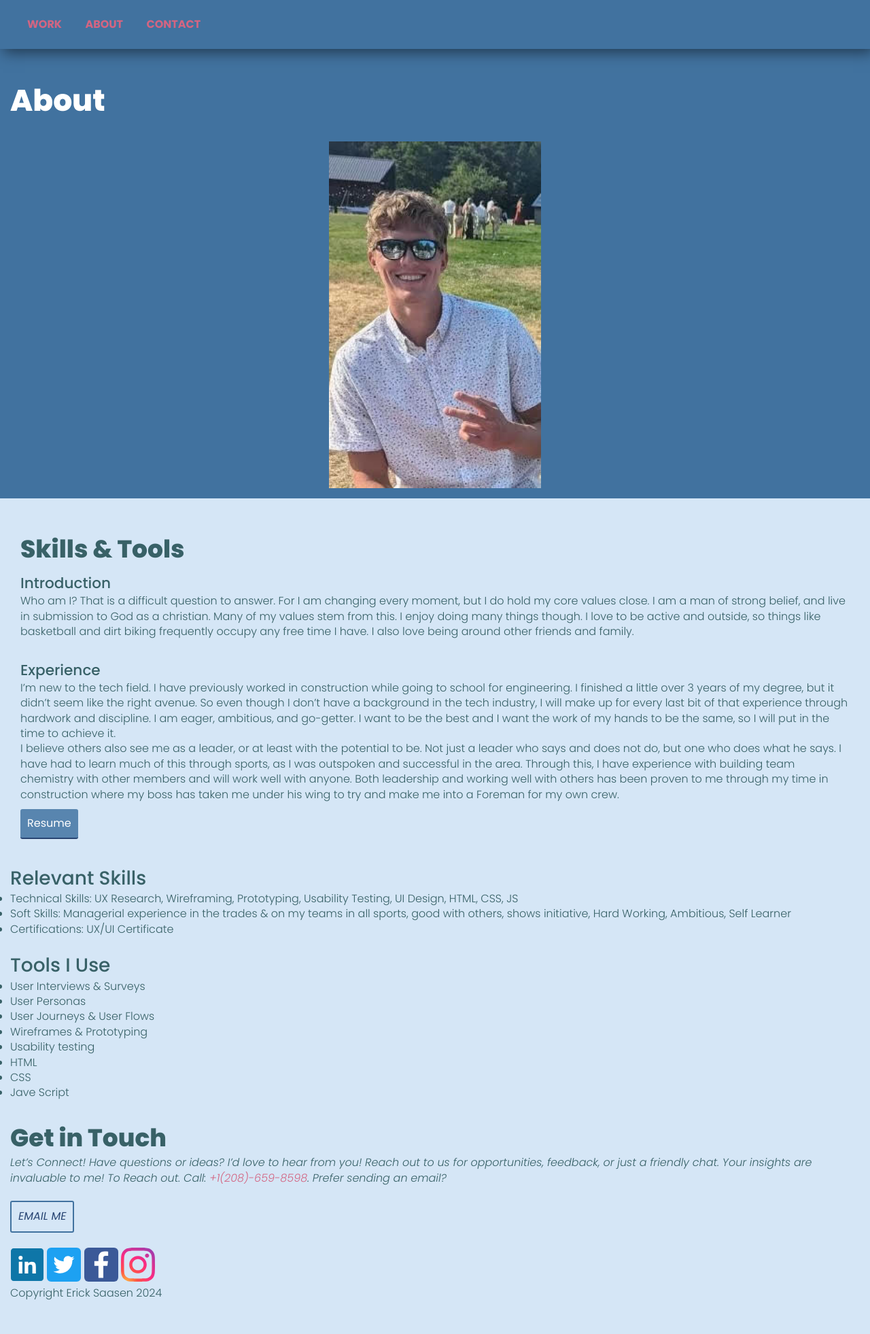
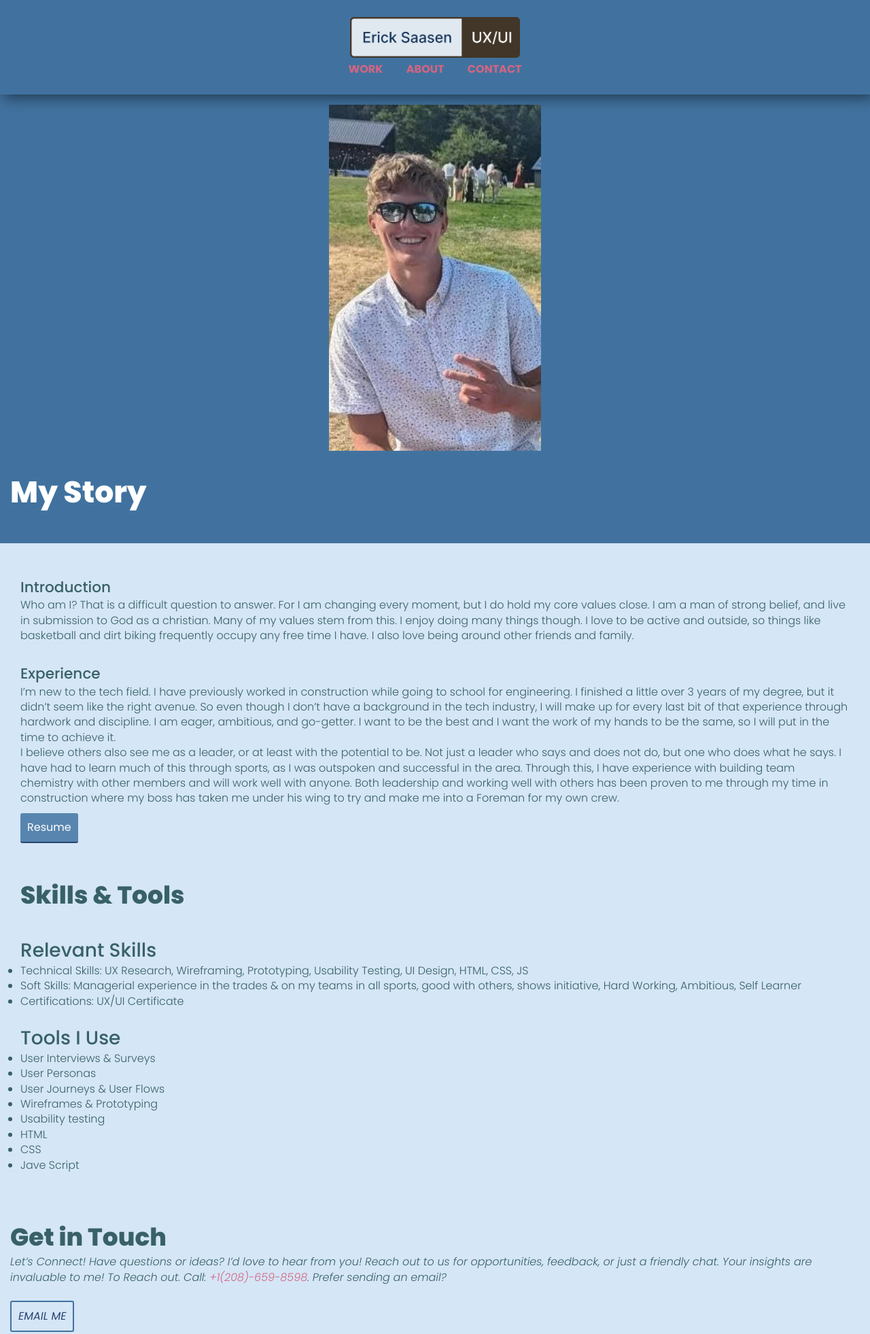
Before and after one commit to esaasen8/portfolio-project-folder, a plain HTML site: page about.html in a window 1280 px wide. Shown: the top 1962 px of the page at 68% size. Before the commit the page ends 1929 px from the top, so only its background shows below. Drawn offline with nearby package versions, Linux system fonts and the light colour scheme.

Commit message:
Updating pictures and navbar

```diff
--- a/about.html
+++ b/about.html
@@ -12,22 +12,24 @@
     </head>
 <body>
     <header>
-        <div class="container">
-            <nav class="navbar">
+        <section class="container" >
+            <picture>
+                <source media="(max-width: 600px)" srcset="img/png/Name_Title_Logo.png">
+                <source media="(min-width: 601px)" srcset="img/png/Name_Title_Logo.png">
+                <img class="logo" src="img/png/Name_Title_Logo.png" alt="portfolio placeholder image" style="width: 100%; height: auto;">
+            </picture>
+            <nav class="navbar" id="navbar">
                 <ul class="nav-list">
                     <li><a href="./index.html" aria-label="My Work">Work</a></li>
                     <li><a href="./about.html" aria-label="About Me">About</a></li>
                     <li><a href="./contact.html" aria-label="Contact Me">Contact</a></li>
                 </ul>
             </nav>
-        </div>
+        </section>
     </header>
     <main>
         <section id="about_me">
             <div class="container">
-                <div>
-                    <h1>About</h1>
-                </div>
                 <div>
                     <picture>
                         <source media="(max-width: 600px)" srcset="img/jpg/sun_glasses_profile.jpg">
@@ -35,14 +37,16 @@
                         <img src="img/jpg/sun_glasses_profile.jpg" alt="Project 1: B4Casting Logo" id="selfie" style="width: 25%; height: auto;">
                     </picture>
                 </div>
+                <div>
+                    <h1>My Story</h1>
+                </div>
             </div>
         </section>
         <article id="about_content">
             <div class="container">
                 <div>
                     <div>
-                        <section id="skills_n_tools" class="container">
-                            <h2>Skills & Tools</h2>
+                        <section id="my_story" class="container">
                             <div id="intro">
                                 <h4>Introduction</h4><p>Who am I? That is a difficult question to answer.
                                     For I am changing every moment, but I do hold my core values close.
@@ -77,20 +81,25 @@
                         </section>
                     </div>
                     <br>
-                    <article>
-                        <h2></h2>
+                    <article id="skills_n_tools">
+                        <div class="container">
+                            <h2>Skills & Tools</h2>
+                            <section class="row" id="skills_n_tools_content">
                                 <div>
-                            <section>
+                                    <article id="relevant_skills" class="column col-md-6" class="container">
                                         <h3>Relevant Skills</h3>
+                                        <div>
                                             <ul>
                                                 <li>Technical Skills: UX Research, Wireframing, Prototyping, Usability Testing, UI Design,  HTML, CSS, JS</li>
                                                 <li>Soft Skills: Managerial experience in the trades & on my teams in all sports, good with others, shows initiative, Hard Working, Ambitious, Self Learner</li>
                                                 <li>Certifications: UX/UI Certificate</li>
                                             </ul>
-                            </section>
+                                        </div>
+                                    </article>
                                     <br>
-                            <section>
+                                    <article id="tools_i_use" class="column col-md-6" class="container">
                                         <h3>Tools I Use</h3>
+                                        <div>
                                             <ul>
                                                 <li>User Interviews & Surveys</li>
                                                 <li>User Personas</li>
@@ -101,6 +110,9 @@
                                                 <li>CSS</li>
                                                 <li>Jave Script</li>
                                             </ul>
+                                        </div>
+                                    </article>
+                                </div>
                             </section>
                         </div>
                     </article>
```
Also changed, not shown: contact.html (+8 -1 lines), img/png/Forecast_mf.png (renamed from img/png/Forecast_mf.png.png). Lines whose indentation alone changed are shown as unchanged.
